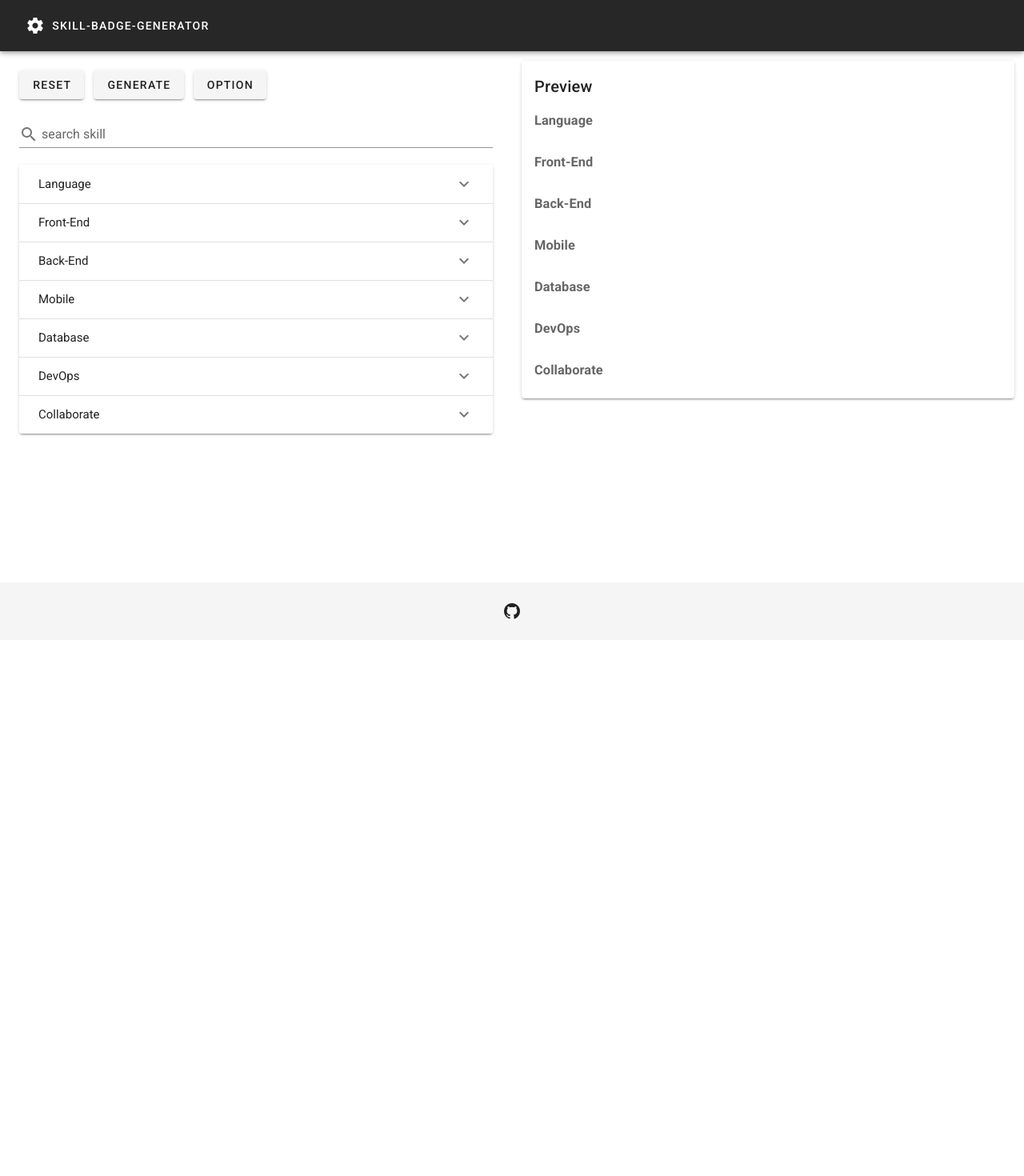
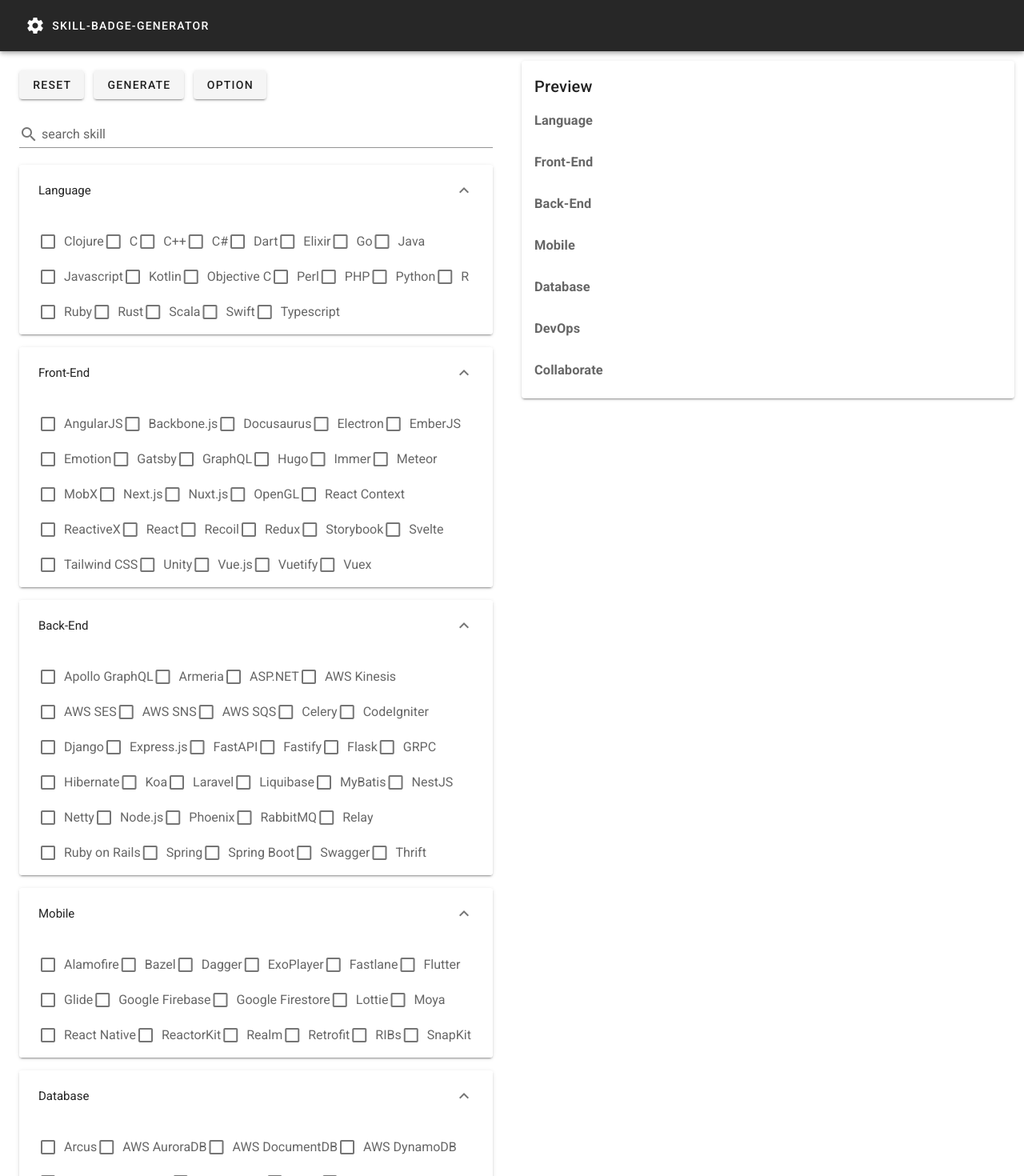
Before and after one commit to proceane/skill-badge-generator, a Vue app: page / in a window 1280 px wide. Shown: the top 1470 px of the page at 80% size. Before the commit the page ends 800 px from the top, so only its background shows below. Built offline with nearby package versions, Linux system fonts and the light colour scheme.

Commit message:
fix  expand-panel

```diff
--- a/src/components/SelectArea.vue
+++ b/src/components/SelectArea.vue
@@ -5,8 +5,12 @@
       clearable
       prepend-inner-icon="mdi-magnify"
     ></v-text-field>
-    <v-expansion-panels>
-      <v-expansion-panel class="">
+    <v-expansion-panels
+      v-model="panel"
+      multiple
+      readonly
+    >
+      <v-expansion-panel>
         <v-expansion-panel-header>Language</v-expansion-panel-header>
         <v-expansion-panel-content>
           <v-container fluid>
@@ -14,7 +18,7 @@
           </v-container>
         </v-expansion-panel-content>
       </v-expansion-panel>
-      <v-expansion-panel class="">
+      <v-expansion-panel>
         <v-expansion-panel-header>Front-End</v-expansion-panel-header>
         <v-expansion-panel-content>
           <v-container fluid>
@@ -22,7 +26,7 @@
           </v-container>
         </v-expansion-panel-content>
       </v-expansion-panel>
-      <v-expansion-panel class="">
+      <v-expansion-panel>
         <v-expansion-panel-header>Back-End</v-expansion-panel-header>
         <v-expansion-panel-content>
           <v-container fluid>
@@ -30,7 +34,7 @@
           </v-container>
         </v-expansion-panel-content>
       </v-expansion-panel>
-      <v-expansion-panel class="">
+      <v-expansion-panel>
         <v-expansion-panel-header>Mobile</v-expansion-panel-header>
         <v-expansion-panel-content>
           <v-container fluid>
@@ -38,7 +42,7 @@
           </v-container>
         </v-expansion-panel-content>
       </v-expansion-panel>
-      <v-expansion-panel class="">
+      <v-expansion-panel>
         <v-expansion-panel-header>Database</v-expansion-panel-header>
         <v-expansion-panel-content>
           <v-container fluid>
@@ -46,7 +50,7 @@
           </v-container>
         </v-expansion-panel-content>
       </v-expansion-panel>
-      <v-expansion-panel class="">
+      <v-expansion-panel>
         <v-expansion-panel-header>DevOps</v-expansion-panel-header>
         <v-expansion-panel-content>
           <v-container fluid>
@@ -54,7 +58,7 @@
           </v-container>
         </v-expansion-panel-content>
       </v-expansion-panel>
-      <v-expansion-panel class="">
+      <v-expansion-panel>
         <v-expansion-panel-header>Collaborate</v-expansion-panel-header>
         <v-expansion-panel-content>
           <v-container fluid>
@@ -79,6 +83,9 @@ import listToHtml from '../function/convertListToHtml';
 import listToMarkdown from '../function/convertListToMarkdown';
 
 export default {
+  data: () => ({
+    panel: [0, 1, 2, 3, 4, 5, 6],
+  }),
   components: {
     FrontSkillCheckBox,
     LangSkillCheckBox,
```
